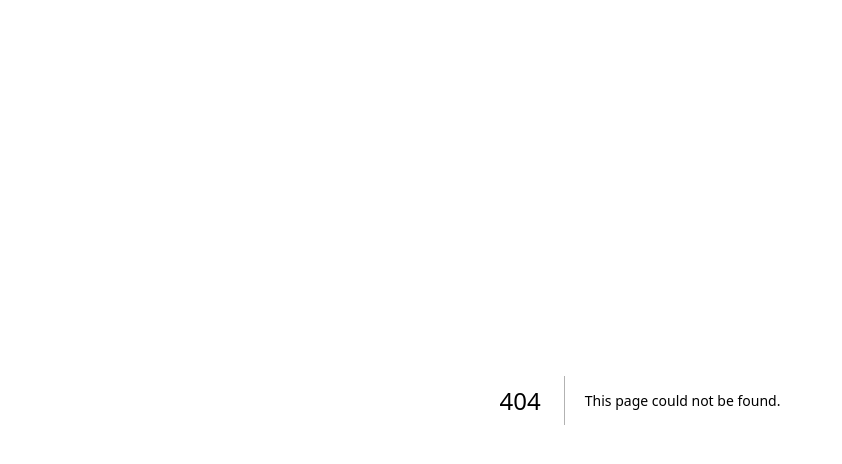
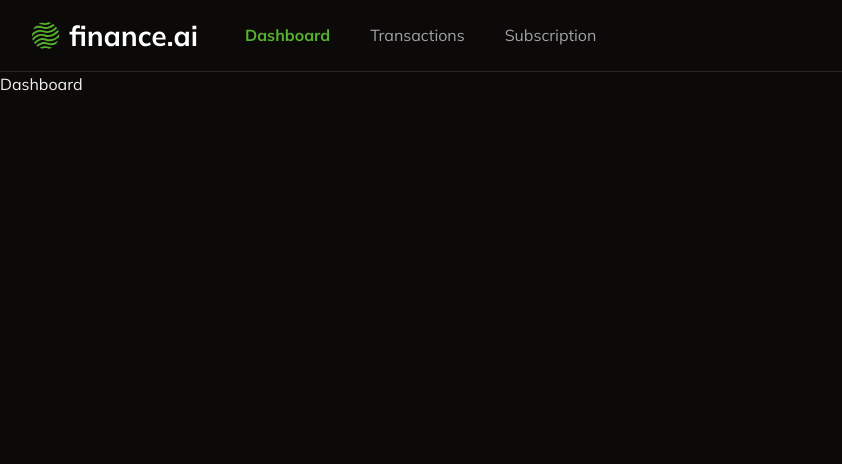
Before and after one commit to mourao-rafael/finance-ai, a Next.js app: page /dashboard in a window 1280 px wide. Before the commit this address had no page. Shown: the top 464 px of the page, without its empty margins (0-842 px from the left). Built offline with nearby package versions, Linux system fonts and the light colour scheme.

Commit message:
feat: created navbar component

```diff
--- /dev/null
+++ b/app/_components/navbar.tsx
@@ -0,0 +1,29 @@
+"use client";
+
+import { UserButton } from "@clerk/nextjs";
+import Image from "next/image";
+import Link from "next/link";
+import { usePathname } from "next/navigation";
+
+const Navbar = () => {
+  const pathname = usePathname();
+  const selectedClassname = "text-primary font-bold";
+  const defaultClassname = "text-muted-foreground";
+
+  return (
+    <nav className="flex justify-between px-8 py-4 border-b border-solid">
+      {/* Left: */}
+      <div className="flex items-center gap-10">
+        <Image src="/logo.svg" alt="Finance AI logo" width={173} height={39} />
+        <Link href='/dashboard' className={pathname === '/dashboard' ? selectedClassname : defaultClassname}>Dashboard</Link>
+        <Link href='/transactions' className={pathname === '/transactions' ? selectedClassname : defaultClassname}>Transactions</Link>
+        <Link href='/subscription' className={pathname === '/subscription' ? selectedClassname : defaultClassname}>Subscription</Link>
+      </div>
+
+      {/* Right: */}
+      <UserButton showName />
+    </nav>
+  )
+};
+
+export default Navbar;
--- /dev/null
+++ b/app/dashboard/page.tsx
@@ -0,0 +1,12 @@
+import Navbar from "../_components/navbar";
+
+const DashboardPage = () => {
+  return (
+    <>
+      <Navbar />
+      <h1>Dashboard</h1>
+    </>
+  )
+};
+
+export default DashboardPage;
--- /dev/null
+++ b/app/subscription/page.tsx
@@ -0,0 +1,12 @@
+import Navbar from "../_components/navbar";
+
+const SubscriptionPage = () => {
+  return (
+    <>
+      <Navbar />
+      <h1>Subscription</h1>
+    </>
+  )
+};
+
+export default SubscriptionPage;
--- a/app/transactions/page.tsx
+++ b/app/transactions/page.tsx
@@ -2,6 +2,7 @@
 import { DataTable } from "../_components/ui/data-table";
 import { transactionColumns } from "./_columns";
 import AddTransactionButton from "../_components/add-transaction-button";
+import Navbar from "../_components/navbar";
 
 const TransactionsPage = async () => {
   // Fetch all transactions from the database:
@@ -9,6 +10,8 @@
 
   // Create transactions table:
   return (
+    <>
+      <Navbar />
       <div className="p-6 space-y-6">
         {/* PAGE TITLE + BUTTON: */}
         <div className="flex w-full items-center justify-between">
@@ -22,6 +25,7 @@
           data={transactions}
         />
       </div>
+    </>
   )
 };
 
```
Lines whose indentation alone changed are shown as unchanged.
